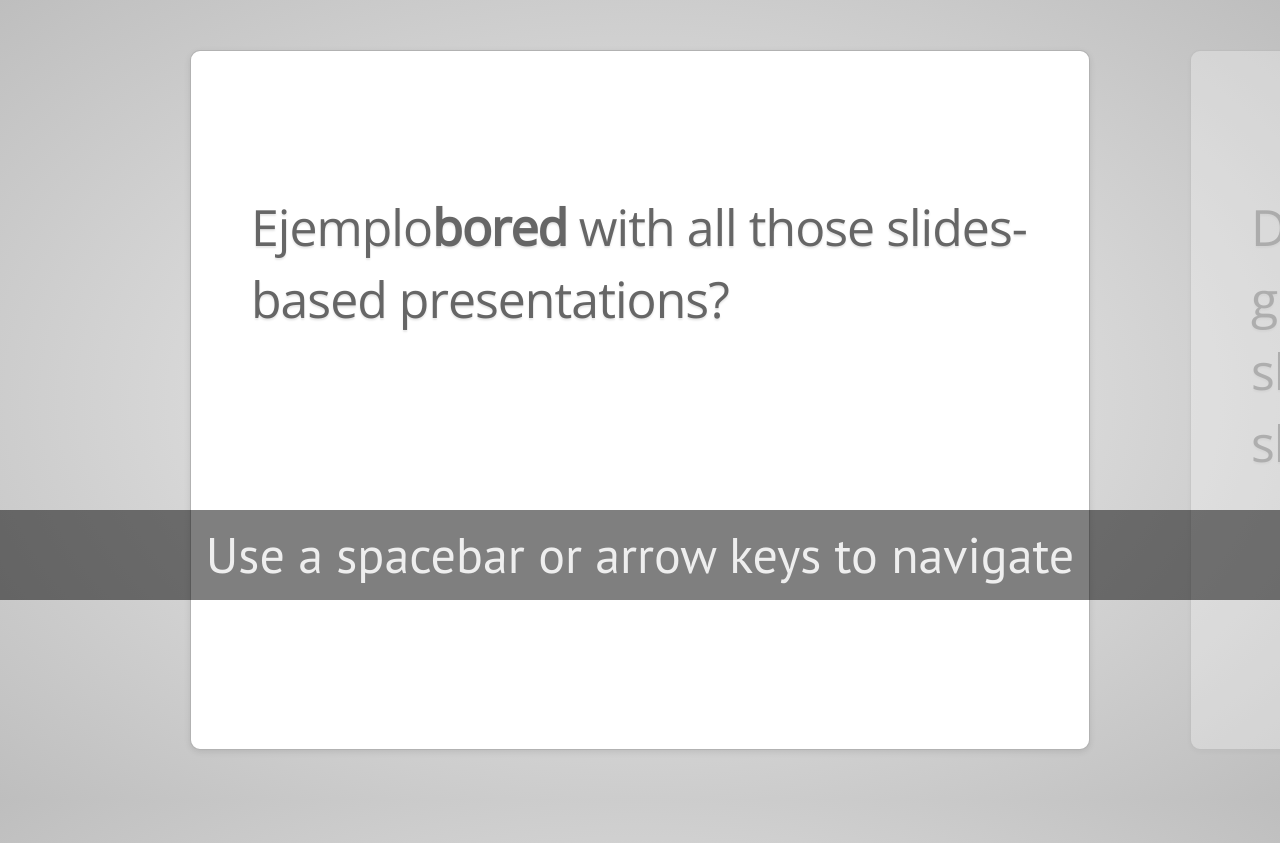
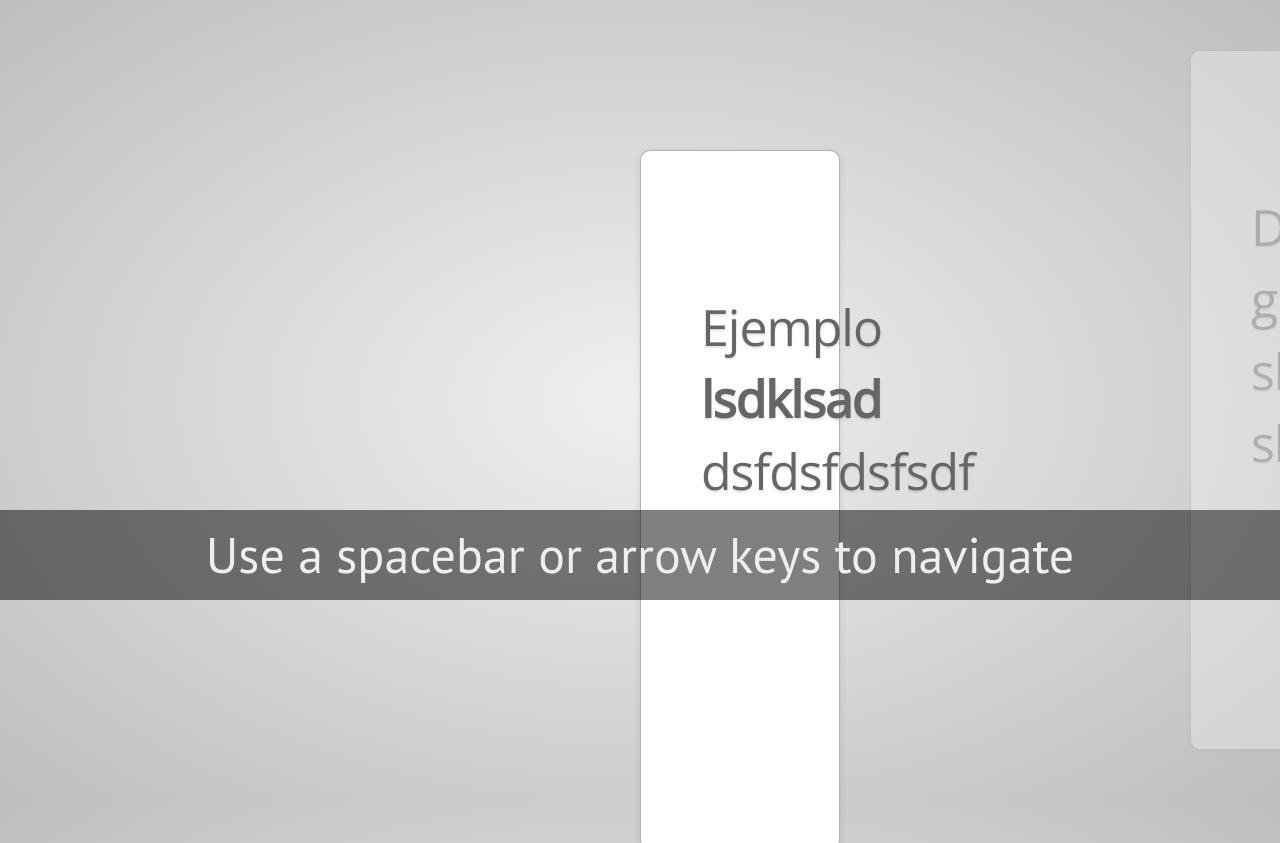
Before and after one commit to ZacharyMorghiana/pagina, a website: page index.html in a window 1280 px wide. Shown: the top 843 px of the page. Drawn offline with nearby package versions, Linux system fonts and the light colour scheme.

Commit message:
background

```diff
--- a/index.html
+++ b/index.html
@@ -164,8 +164,8 @@
         It will not be rotated or scaled.
 
     -->
-    <div id="bored" class="step slide" data-x="-1000" data-y="-1500">
-        <q>Ejemplo<b>bored</b> with all those slides-based presentations?</q>
+    <div id="bored" class="step slide" data-x="-1000" data-y="-1500"; style="position:absolute; top:100px; left:100px; width:200px; color:000000">
+        <q>Ejemplo<b> lsdklsad</b> dsfdsfdsfsdf</q>
     </div>
 
     <!--
```
